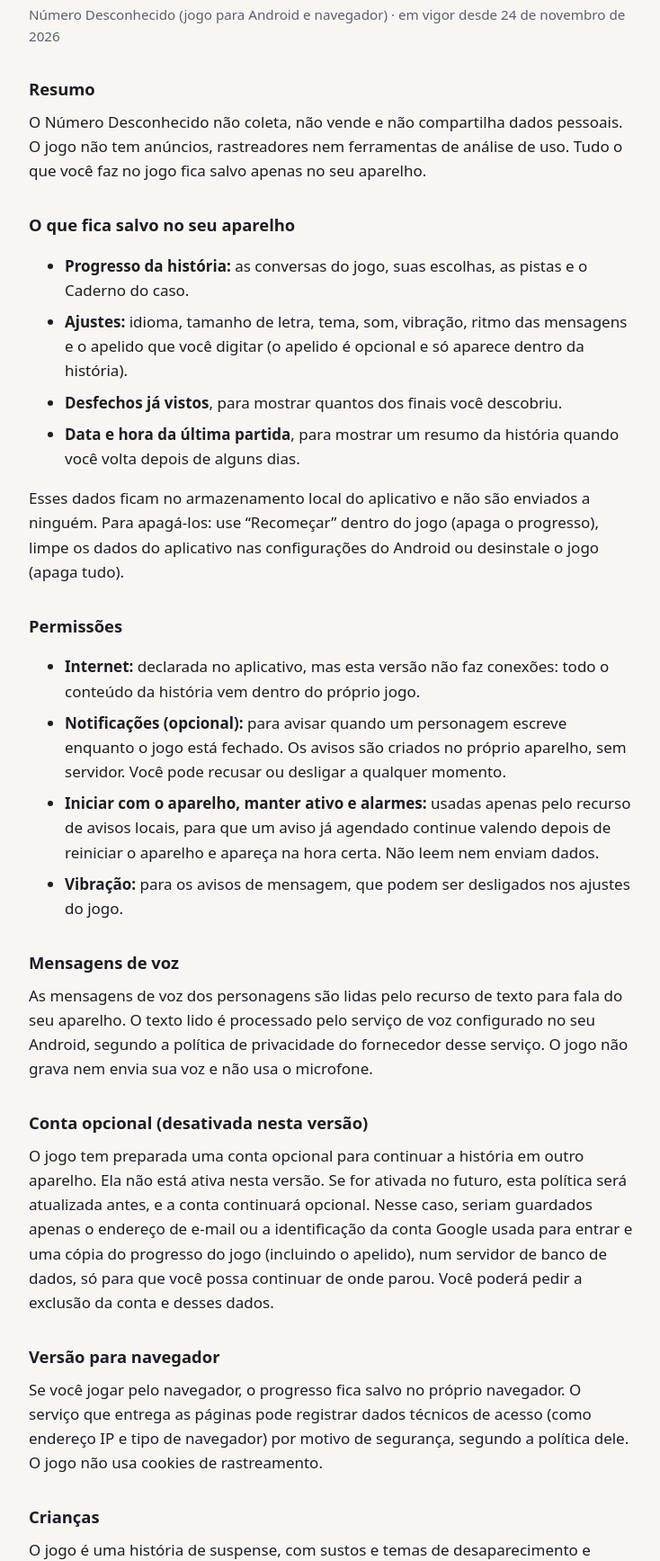
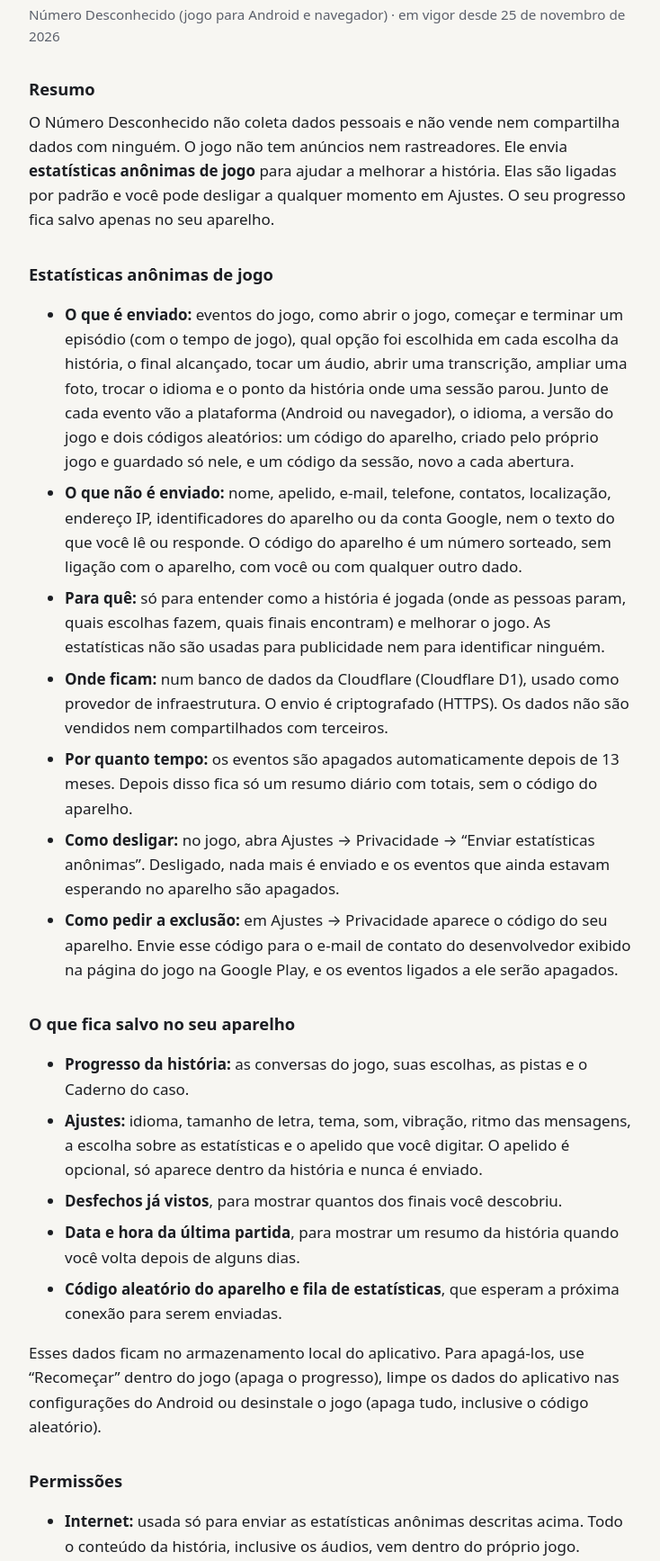
Before and after one commit to leoregis/numero-desconhecido-privacidade, a plain HTML site: page index.html in a window 1280 px wide. Shown: the part 78-1813 px from the top of the page at 90% size, without its empty margins (272-1006 px from the left). Drawn offline with Linux system fonts and the light colour scheme.

Commit message:
Estatísticas anônimas de jogo (PT e EN): o que é coletado, para quê, onde, por quanto tempo, como desligar e pedir exclusão
- eventos de jogo anônimos + código aleatório do aparelho (sem IP, nome, e-mail ou localização)
- Cloudflare D1, HTTPS, sem venda nem compartilhamento, retenção de 13 meses (depois só totais diários)
- desligar em Ajustes → Privacidade; exclusão pelo código mostrado em Ajustes
- permissão de Internet e mensagens de voz (gravações no jogo) atualizadas; Web Analytics do site sem cookies

Co-Authored-By: Claude Opus 5.5 <noreply@anthropic.com>

```diff
--- a/index.html
+++ b/index.html
@@ -23,42 +23,54 @@
 <main>
   <p class="lang"><a href="en/" hreflang="en">English</a></p>
   <h1>Política de privacidade</h1>
-  <p class="meta">Número Desconhecido (jogo para Android e navegador) · em vigor desde 24 de novembro de 2026</p>
+  <p class="meta">Número Desconhecido (jogo para Android e navegador) · em vigor desde 25 de novembro de 2026</p>
 
   <h2>Resumo</h2>
-  <p>O Número Desconhecido não coleta, não vende e não compartilha dados pessoais. O jogo não tem anúncios, rastreadores nem ferramentas de análise de uso. Tudo o que você faz no jogo fica salvo apenas no seu aparelho.</p>
+  <p>O Número Desconhecido não coleta dados pessoais e não vende nem compartilha dados com ninguém. O jogo não tem anúncios nem rastreadores. Ele envia <strong>estatísticas anônimas de jogo</strong> para ajudar a melhorar a história. Elas são ligadas por padrão e você pode desligar a qualquer momento em Ajustes. O seu progresso fica salvo apenas no seu aparelho.</p>
+
+  <h2>Estatísticas anônimas de jogo</h2>
+  <ul>
+    <li><strong>O que é enviado:</strong> eventos do jogo, como abrir o jogo, começar e terminar um episódio (com o tempo de jogo), qual opção foi escolhida em cada escolha da história, o final alcançado, tocar um áudio, abrir uma transcrição, ampliar uma foto, trocar o idioma e o ponto da história onde uma sessão parou. Junto de cada evento vão a plataforma (Android ou navegador), o idioma, a versão do jogo e dois códigos aleatórios: um código do aparelho, criado pelo próprio jogo e guardado só nele, e um código da sessão, novo a cada abertura.</li>
+    <li><strong>O que não é enviado:</strong> nome, apelido, e-mail, telefone, contatos, localização, endereço IP, identificadores do aparelho ou da conta Google, nem o texto do que você lê ou responde. O código do aparelho é um número sorteado, sem ligação com o aparelho, com você ou com qualquer outro dado.</li>
+    <li><strong>Para quê:</strong> só para entender como a história é jogada (onde as pessoas param, quais escolhas fazem, quais finais encontram) e melhorar o jogo. As estatísticas não são usadas para publicidade nem para identificar ninguém.</li>
+    <li><strong>Onde ficam:</strong> num banco de dados da Cloudflare (Cloudflare D1), usado como provedor de infraestrutura. O envio é criptografado (HTTPS). Os dados não são vendidos nem compartilhados com terceiros.</li>
+    <li><strong>Por quanto tempo:</strong> os eventos são apagados automaticamente depois de 13 meses. Depois disso fica só um resumo diário com totais, sem o código do aparelho.</li>
+    <li><strong>Como desligar:</strong> no jogo, abra Ajustes → Privacidade → “Enviar estatísticas anônimas”. Desligado, nada mais é enviado e os eventos que ainda estavam esperando no aparelho são apagados.</li>
+    <li><strong>Como pedir a exclusão:</strong> em Ajustes → Privacidade aparece o código do seu aparelho. Envie esse código para o e-mail de contato do desenvolvedor exibido na página do jogo na Google Play, e os eventos ligados a ele serão apagados.</li>
+  </ul>
 
   <h2>O que fica salvo no seu aparelho</h2>
   <ul>
     <li><strong>Progresso da história:</strong> as conversas do jogo, suas escolhas, as pistas e o Caderno do caso.</li>
-    <li><strong>Ajustes:</strong> idioma, tamanho de letra, tema, som, vibração, ritmo das mensagens e o apelido que você digitar (o apelido é opcional e só aparece dentro da história).</li>
+    <li><strong>Ajustes:</strong> idioma, tamanho de letra, tema, som, vibração, ritmo das mensagens, a escolha sobre as estatísticas e o apelido que você digitar. O apelido é opcional, só aparece dentro da história e nunca é enviado.</li>
     <li><strong>Desfechos já vistos</strong>, para mostrar quantos dos finais você descobriu.</li>
     <li><strong>Data e hora da última partida</strong>, para mostrar um resumo da história quando você volta depois de alguns dias.</li>
+    <li><strong>Código aleatório do aparelho e fila de estatísticas</strong>, que esperam a próxima conexão para serem enviadas.</li>
   </ul>
-  <p>Esses dados ficam no armazenamento local do aplicativo e não são enviados a ninguém. Para apagá-los: use “Recomeçar” dentro do jogo (apaga o progresso), limpe os dados do aplicativo nas configurações do Android ou desinstale o jogo (apaga tudo).</p>
+  <p>Esses dados ficam no armazenamento local do aplicativo. Para apagá-los, use “Recomeçar” dentro do jogo (apaga o progresso), limpe os dados do aplicativo nas configurações do Android ou desinstale o jogo (apaga tudo, inclusive o código aleatório).</p>
 
   <h2>Permissões</h2>
   <ul>
-    <li><strong>Internet:</strong> declarada no aplicativo, mas esta versão não faz conexões: todo o conteúdo da história vem dentro do próprio jogo.</li>
+    <li><strong>Internet:</strong> usada só para enviar as estatísticas anônimas descritas acima. Todo o conteúdo da história, inclusive os áudios, vem dentro do próprio jogo.</li>
     <li><strong>Notificações (opcional):</strong> para avisar quando um personagem escreve enquanto o jogo está fechado. Os avisos são criados no próprio aparelho, sem servidor. Você pode recusar ou desligar a qualquer momento.</li>
     <li><strong>Iniciar com o aparelho, manter ativo e alarmes:</strong> usadas apenas pelo recurso de avisos locais, para que um aviso já agendado continue valendo depois de reiniciar o aparelho e apareça na hora certa. Não leem nem enviam dados.</li>
     <li><strong>Vibração:</strong> para os avisos de mensagem, que podem ser desligados nos ajustes do jogo.</li>
   </ul>
 
   <h2>Mensagens de voz</h2>
-  <p>As mensagens de voz dos personagens são lidas pelo recurso de texto para fala do seu aparelho. O texto lido é processado pelo serviço de voz configurado no seu Android, segundo a política de privacidade do fornecedor desse serviço. O jogo não grava nem envia sua voz e não usa o microfone.</p>
+  <p>As mensagens de voz dos personagens são gravações que vêm dentro do jogo. Quando uma fala não tem gravação, ela é lida pelo recurso de texto para fala do seu aparelho, que segue a política de privacidade do fornecedor desse serviço. O jogo não grava nem envia sua voz e não usa o microfone.</p>
 
   <h2>Conta opcional (desativada nesta versão)</h2>
   <p>O jogo tem preparada uma conta opcional para continuar a história em outro aparelho. Ela não está ativa nesta versão. Se for ativada no futuro, esta política será atualizada antes, e a conta continuará opcional. Nesse caso, seriam guardados apenas o endereço de e-mail ou a identificação da conta Google usada para entrar e uma cópia do progresso do jogo (incluindo o apelido), num servidor de banco de dados, só para que você possa continuar de onde parou. Você poderá pedir a exclusão da conta e desses dados.</p>
 
-  <h2>Versão para navegador</h2>
-  <p>Se você jogar pelo navegador, o progresso fica salvo no próprio navegador. O serviço que entrega as páginas pode registrar dados técnicos de acesso (como endereço IP e tipo de navegador) por motivo de segurança, segundo a política dele. O jogo não usa cookies de rastreamento.</p>
+  <h2>Versão para navegador e site</h2>
+  <p>Se você jogar pelo navegador, o progresso fica salvo no próprio navegador e as estatísticas anônimas funcionam como descrito acima. O site e o jogo são entregues pela Cloudflare, que pode registrar dados técnicos de acesso (como endereço IP e tipo de navegador) por motivo de segurança, segundo a política dela. As visitas às páginas do site são contadas pelo Cloudflare Web Analytics, que não usa cookies. O jogo não usa cookies de rastreamento. O endereço IP nunca é gravado junto das estatísticas do jogo.</p>
 
   <h2>Crianças</h2>
-  <p>O jogo é uma história de suspense, com sustos e temas de desaparecimento e violência sem cenas explícitas, e não é direcionado a crianças. Ele não coleta dados de nenhum jogador, de nenhuma idade.</p>
+  <p>O jogo é uma história de suspense, com sustos e temas de desaparecimento e violência sem cenas explícitas, e não é direcionado a crianças. As estatísticas anônimas não identificam ninguém, de nenhuma idade.</p>
 
   <h2>Mudanças e contato</h2>
-  <p>Se esta política mudar, a nova versão será publicada nesta página com a data de vigência atualizada. Para dúvidas ou pedidos sobre privacidade, use o e-mail de contato do desenvolvedor exibido na página do jogo na Google Play.</p>
+  <p>Se esta política mudar, a nova versão será publicada nesta página com a data de vigência atualizada. Para dúvidas ou pedidos sobre privacidade, inclusive a exclusão das estatísticas, use o e-mail de contato do desenvolvedor exibido na página do jogo na Google Play.</p>
   <hr>
   <p class="meta">Número Desconhecido é uma obra de ficção.</p>
 </main>
```
Also changed, not shown: en/index.html (+22 -10 lines).
